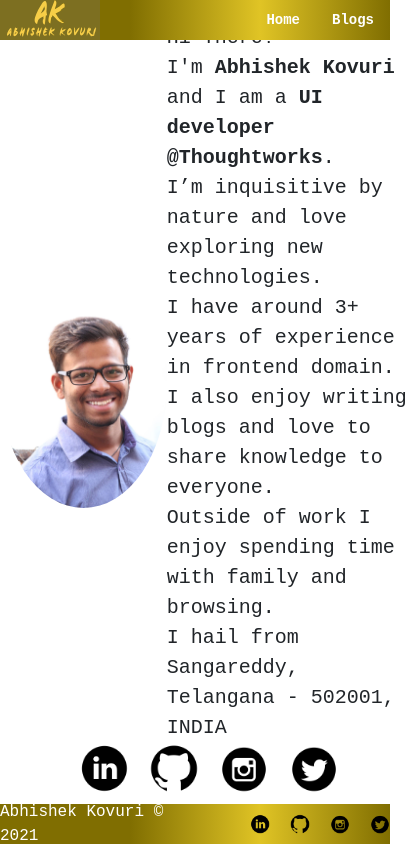
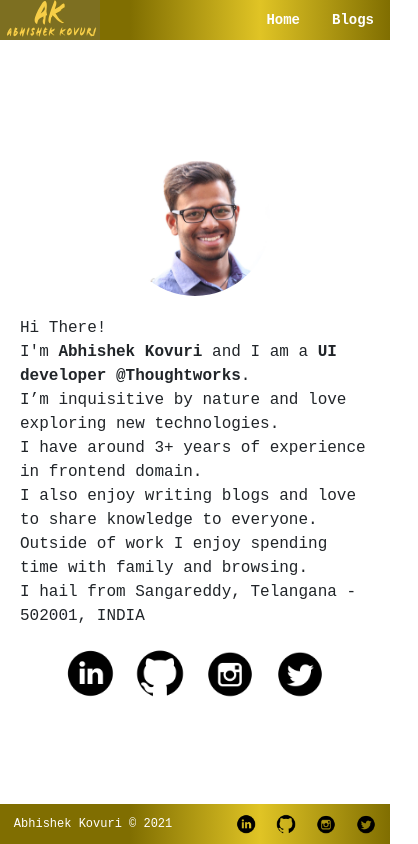
Before and after one commit to abhishekkovuri/own-website, a Vue app: page / in a window 390 px wide. Shown: the whole page, 418 px wide, since content can reach past the window. Built offline with nearby package versions, Linux system fonts and the light colour scheme.

Commit message:
responsive design

```diff
--- a/src/App.vue
+++ b/src/App.vue
@@ -15,7 +15,6 @@
 			</div>
 		</div>
 	</div>
-
 </template>
 
 <script src="./app.js"></script>
@@ -46,16 +45,23 @@ footer {
 main {
 	display: flex;
 	flex: 1;
-}
-
-.content {
-	margin: 3% auto 10%;
-
+	justify-content: center;
+	margin: 50px auto;
 }
 
 .wrapper {
 	height: 100vh;
 	display: flex;
 	flex-direction: column;
+	position: relative;
+}
+
+@media screen and (max-width: 768px) {
+	main {
+		display: flex;
+		flex: 1;
+		justify-content: center;
+		margin: 15% auto;
+	}
 }
 </style>
--- a/src/components/footer/Footer.vue
+++ b/src/components/footer/Footer.vue
@@ -43,7 +43,7 @@
 	align-items: center;
 	gap: 50px;
 	width: 100vw;
-	height: 100%;
+	height: 40px;
 	color: rgb(0, 0, 0);
 	font-size: 16px;
 	color: #fff;
@@ -59,4 +59,10 @@
 		}
 	}
 }
+
+@media screen and (max-width: 768px) {
+	.footer-wrapper {
+		font-size: 12px;
+	}
+}
 </style>
--- a/src/views/blog-list/BlogList.vue
+++ b/src/views/blog-list/BlogList.vue
@@ -49,7 +49,7 @@
 .content {
 	display: flex;
 	justify-content: center;
-	width: 70%;
+	width: 70vw;
 	gap: 10px;
 
 	.cards {
@@ -103,6 +103,7 @@
 		font-size: 18px;
 		font-weight: 500;
 		text-align: center;
+		margin-bottom: 50px;
 	}
 
 	.thumbnail-img {
@@ -115,4 +116,63 @@
 		float: right;
 	}
 }
+
+@media screen and (max-width: 768px) {
+	.content {
+		.cards {
+			.card {
+				display: flex;
+				flex-direction: column;
+				gap: 20px;
+				border: 1px solid #999;
+				border-radius: 20px;
+				padding: 20px;
+				width: 70vw;
+			}
+			.details {
+				display: flex;
+				flex-direction: column;
+				font-size: 10px;
+
+				.description {
+					text-overflow: ellipsis;
+					overflow: hidden;
+					display: -webkit-box !important;
+					-webkit-line-clamp: 4;
+					-webkit-box-orient: vertical;
+					white-space: normal;
+				}
+
+				.blog-title {
+					font-size: 12px;
+				}
+				.blog-categories {
+					font-size: 10px;
+					font-weight: 500;
+					color: #333;
+				}
+				.blog-date {
+					font-size: 10px;
+					font-weight: 500;
+				}
+			}
+			.individual-link {
+				float: none;
+				display: flex;
+				justify-content: center;
+			}
+		}
+		.more {
+			font-size: 10px;
+			font-weight: 500;
+			text-align: center;
+		}
+
+		.thumbnail-img {
+			margin-top: 5px;
+			width: 210px;
+			height: 210px;
+		}
+	}
+}
 </style>
--- a/src/views/home/home.vue
+++ b/src/views/home/home.vue
@@ -58,6 +58,7 @@
 	flex-direction: column;
 	justify-content: center;
 	align-items: center;
+	gap: 20px;
 	.image-wrapper {
 		display: flex;
 		flex-direction: row;
@@ -79,4 +80,22 @@
 		gap: 20px;
 	}
 }
+
+@media screen and (max-width: 768px) {
+	.introduction {
+		padding: 20px;
+		.image-wrapper {
+			display: flex;
+			flex-direction: column;
+			justify-content: center;
+			align-items: center;
+			font-size: 16px;
+			gap: 20px;
+			img {
+				width: 150px;
+				height: 150px;
+			}
+		}
+	}
+}
 </style>
```
